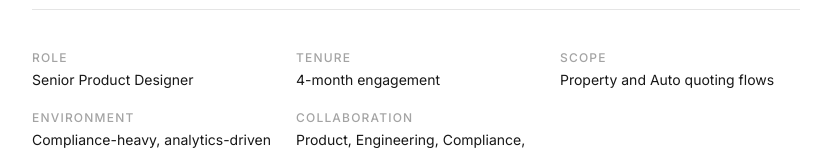
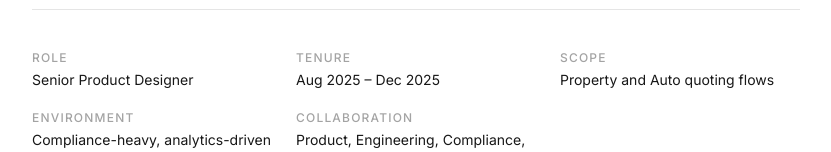
Before and after one commit to iremharnak/portfolio-2026, a Next.js app: page /work/td in a window 1280 px wide. Shown: the part 583-735 px from the top of the page, without its empty margins (224-1055 px from the left). Built offline with nearby package versions, Linux system fonts and the light colour scheme; a web font is replaced by a local one.

Commit message:
updated the tenure for TD

```diff
--- a/src/app/work/td/page.tsx
+++ b/src/app/work/td/page.tsx
@@ -75,7 +75,7 @@ export default function TDCasePage() {
                   Tenure
                 </dt>
                 <dd className="mt-1 text-sm text-neutral-900">
-                  4-month engagement
+                  Aug 2025 – Dec 2025
                 </dd>
               </div>
               <div>
--- a/src/data/projects.ts
+++ b/src/data/projects.ts
@@ -49,7 +49,7 @@ export const projects: Project[] = [
       "Designing within compliance constraints to improve quote progression and structural clarity.",
     role: "Senior Product Designer",
     scope: "Property and Auto quoting flows",
-    tenure: "4 months",
+    tenure: "Aug 2025 – Dec 2025",
     environment: "Compliance-heavy, analytics-driven",
     technologies: "Figma, analytics tooling, internal component systems",
     team: "Cross-functional collaboration with Product, Engineering, Compliance, and Content",
```
